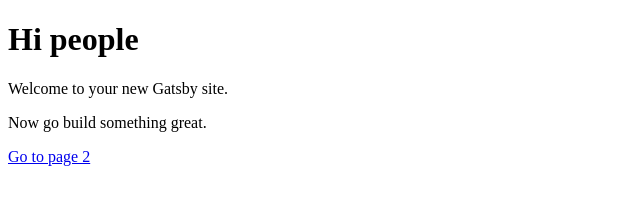
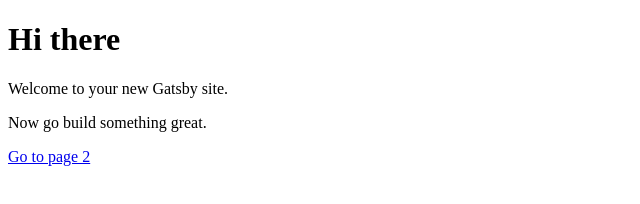
Before and after one commit to skoshy/skoshy.com, a Gatsby site: page / in a window 1280 px wide. Shown: the full height of the page, 0-640 px from the left. Built offline with nearby package versions, Linux system fonts and the light colour scheme; Gatsby itself is replaced by a stand-in of ours.

Commit message:
Changed text

```diff
--- a/src/pages/index.js
+++ b/src/pages/index.js
@@ -3,7 +3,7 @@
 
 const IndexPage = () => (
   <div>
-    <h1>Hi people</h1>
+    <h1>Hi there</h1>
     <p>Welcome to your new Gatsby site.</p>
     <p>Now go build something great.</p>
     <Link to="/page-2/">Go to page 2</Link>
```
Also changed, not shown: 1 other file.
